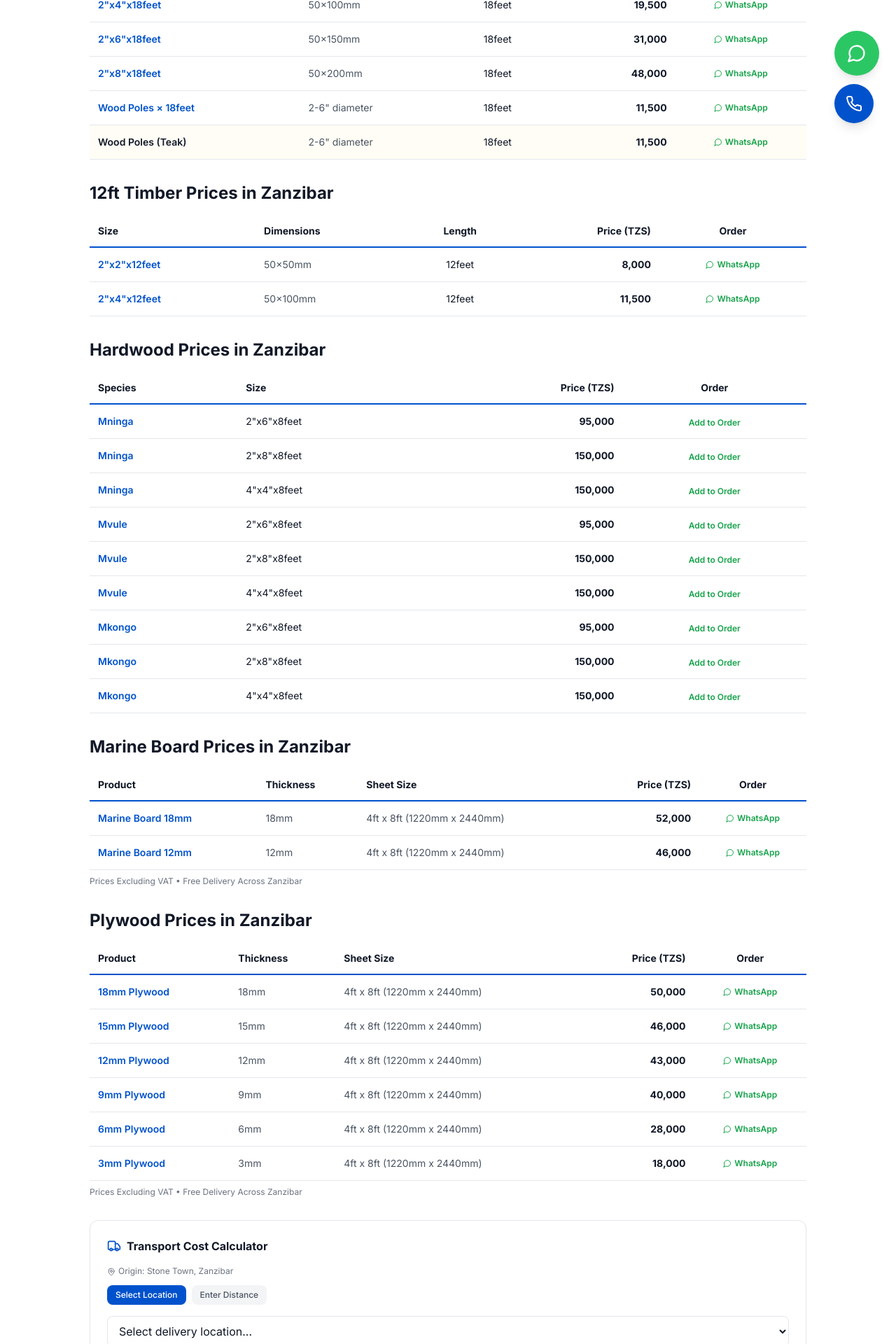
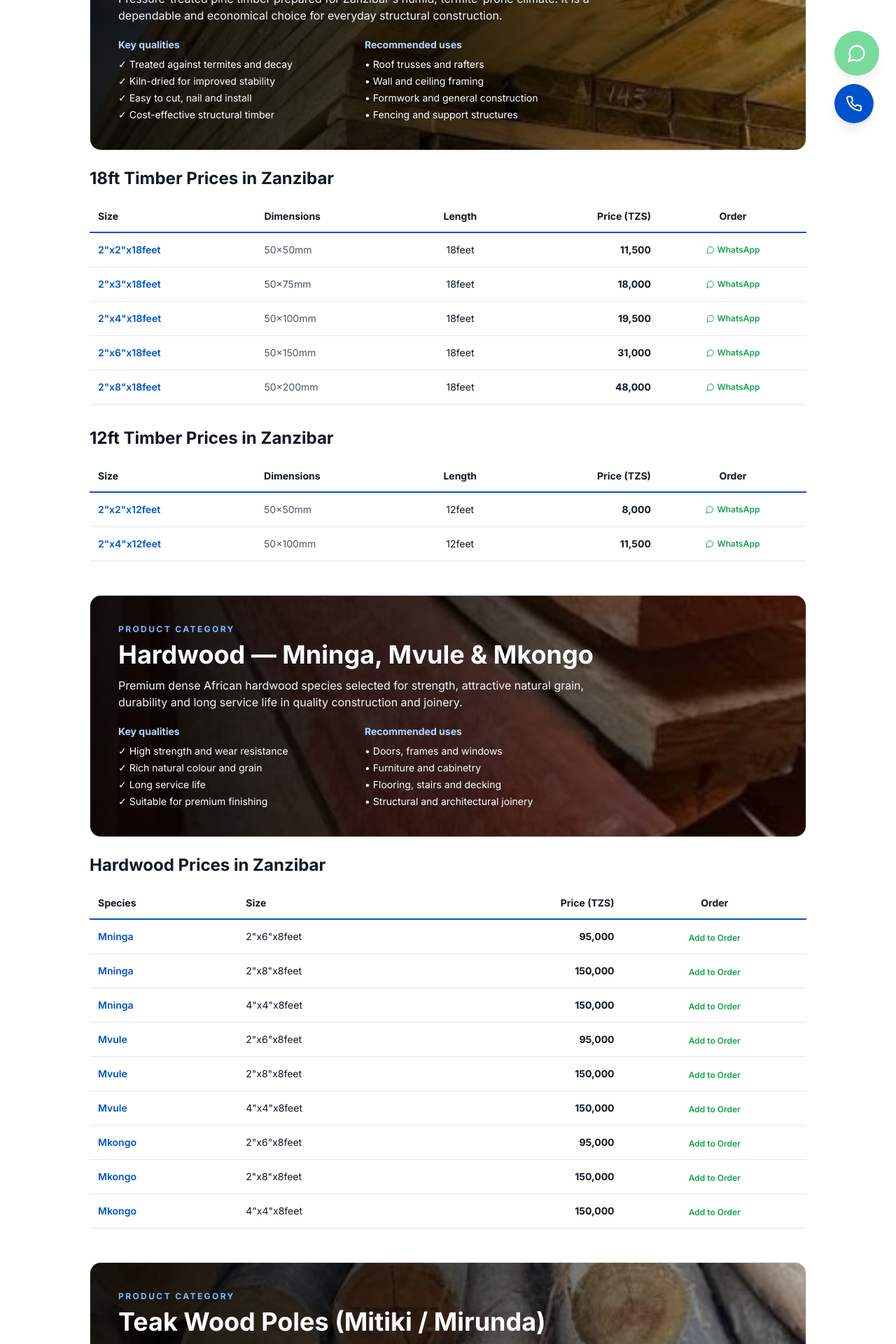
Before and after one commit to emkuwa/zanzibaba-timber, a Next.js app: page /prices in a window 1280 px wide. Shown: the part 600-2520 px from the top of the page at 70% size. Built offline with nearby package versions, Linux system fonts and the light colour scheme.

Commit message:
Add rich category headers to product catalogue

```diff
--- a/src/app/prices/page.tsx
+++ b/src/app/prices/page.tsx
@@ -4,9 +4,10 @@ import FloatingButtons from '@/components/FloatingButtons'
 import PriceNotice from '@/components/PriceNotice'
 import TransportCalculator from '@/components/TransportCalculator'
 import { generateSEOMetadata, getBreadcrumbSchema } from '@/lib/seo'
-import { PRODUCT_PRICES, PRODUCT_VARIANTS, TIMBER_SIZES, formatTZS, sizeToSlug, formatVariantLabel, formatHardwoodSize, SHEET_PRODUCTS, HARDWOOD_PRODUCTS } from '@/lib/data'
+import { PRODUCT_VARIANTS, formatTZS, sizeToSlug, formatVariantLabel, formatHardwoodSize, SHEET_PRODUCTS, HARDWOOD_PRODUCTS } from '@/lib/data'
 import Link from 'next/link'
 import { MessageCircle } from 'lucide-react'
+import Image from 'next/image'
 
 export const metadata = generateSEOMetadata(
   'Marine Board, Plywood, Teak Wood Poles & Timber Prices in Zanzibar - Updated 2026',
@@ -20,9 +21,35 @@ const breadcrumb = getBreadcrumbSchema([
   { name: 'Prices', url: '/prices' },
 ])
 
+function CategoryHeader({ id, title, image, description, features, uses }: {
+  id: string
+  title: string
+  image: string
+  description: string
+  features: string[]
+  uses: string[]
+}) {
+  return (
+    <div id={id} className="scroll-mt-24 mb-6 overflow-hidden rounded-2xl border border-gray-200 dark:border-gray-700 bg-gray-50 dark:bg-gray-800 shadow-sm">
+      <div className="relative min-h-64 md:min-h-72">
+        <Image src={image} alt={`${title} products available from Zanzibaba Timber Zanzibar`} fill sizes="(max-width: 1024px) 100vw, 1024px" className="object-cover" />
+        <div className="absolute inset-0 bg-gradient-to-r from-black/90 via-black/70 to-black/25" />
+        <div className="relative z-10 max-w-3xl p-6 md:p-10 text-white">
+          <p className="mb-2 text-xs font-bold uppercase tracking-[0.2em] text-primary-300">Product category</p>
+          <h2 className="mb-3 text-3xl md:text-4xl font-bold">{title}</h2>
+          <p className="mb-5 text-sm md:text-base leading-relaxed text-gray-100">{description}</p>
+          <div className="grid gap-4 sm:grid-cols-2 text-sm">
+            <div><h3 className="mb-2 font-bold text-primary-200">Key qualities</h3><ul className="space-y-1">{features.map(feature => <li key={feature}>✓ {feature}</li>)}</ul></div>
+            <div><h3 className="mb-2 font-bold text-primary-200">Recommended uses</h3><ul className="space-y-1">{uses.map(use => <li key={use}>• {use}</li>)}</ul></div>
+          </div>
+        </div>
+      </div>
+    </div>
+  )
+}
+
 function PriceTable({ length, title }: { length: string; title: string }) {
-  const variants = PRODUCT_VARIANTS.filter(v => v.length === length && v.price)
-  const poles = length === '18ft' ? PRODUCT_VARIANTS.filter(v => v.size === 'Wood Poles') : []
+  const variants = PRODUCT_VARIANTS.filter(v => v.length === length && v.price && v.size !== 'Wood Poles')
 
   return (
     <div className="mb-8">
@@ -61,24 +88,6 @@ function PriceTable({ length, title }: { length: string; title: string }) {
                 </td>
               </tr>
             ))}
-            {poles.length > 0 && (
-              <tr className="border-b border-gray-200 dark:border-gray-700 hover:bg-gray-50 dark:hover:bg-gray-800 bg-amber-50/50 dark:bg-amber-900/10">
-                <td className="py-3 px-3 font-semibold text-sm">Wood Poles (Teak)</td>
-                <td className="py-3 px-3 text-sm text-gray-600 dark:text-gray-300">2-6" diameter</td>
-                <td className="py-3 px-3 text-center text-sm">{length.replace('ft', 'feet')}</td>
-                <td className="py-3 px-3 text-right font-bold text-sm">{poles[0]?.price ? formatTZS(poles[0].price) : '-'}</td>
-                <td className="py-3 px-3 text-center">
-                  <a
-                    href="https://wa.me/255716002790?text=Hello%20Zanzibaba%20Timber,%20I%20need%20Wood%20Poles"
-                    target="_blank"
-                    rel="noopener noreferrer"
-                    className="inline-flex items-center gap-1 text-green-600 hover:text-green-700 text-xs font-semibold"
-                  >
-                    <MessageCircle className="w-3 h-3" /> WhatsApp
-                  </a>
-                </td>
-              </tr>
-            )}
           </tbody>
         </table>
       </div>
@@ -102,12 +111,35 @@ export default function Prices() {
               <PriceNotice />
             </div>
 
+            <nav aria-label="Product categories" className="max-w-5xl mx-auto mb-10 flex flex-wrap justify-center gap-2">
+              {[
+                ['treated-softwood', 'Treated Softwood'], ['hardwood', 'Hardwood'], ['wood-poles', 'Wood Poles'],
+                ['marine-board', 'Marine Board'], ['plywood', 'Plywood'],
+              ].map(([id, label]) => <a key={id} href={`#${id}`} className="rounded-full border border-primary-200 bg-primary-50 px-4 py-2 text-sm font-semibold text-primary-700 hover:bg-primary-100 dark:border-primary-800 dark:bg-primary-900/20 dark:text-primary-300">{label}</a>)}
+            </nav>
+
             <div className="max-w-5xl mx-auto">
+              <CategoryHeader
+                id="treated-softwood"
+                title="Treated Softwood (Pine)"
+                image="/images/gallery/treated-pine-timber.jpg"
+                description="Pressure-treated pine timber prepared for Zanzibar's humid, termite-prone climate. It is a dependable and economical choice for everyday structural construction."
+                features={['Treated against termites and decay', 'Kiln-dried for improved stability', 'Easy to cut, nail and install', 'Cost-effective structural timber']}
+                uses={['Roof trusses and rafters', 'Wall and ceiling framing', 'Formwork and general construction', 'Fencing and support structures']}
+              />
               <PriceTable length="18ft" title="18ft Timber Prices in Zanzibar" />
               <PriceTable length="12ft" title="12ft Timber Prices in Zanzibar" />
             </div>
 
-            <div className="max-w-5xl mx-auto mt-8">
+            <div className="max-w-5xl mx-auto mt-12">
+              <CategoryHeader
+                id="hardwood"
+                title="Hardwood — Mninga, Mvule & Mkongo"
+                image="/images/gallery/hardwood-mninga-timber.jpg"
+                description="Premium dense African hardwood species selected for strength, attractive natural grain, durability and long service life in quality construction and joinery."
+                features={['High strength and wear resistance', 'Rich natural colour and grain', 'Long service life', 'Suitable for premium finishing']}
+                uses={['Doors, frames and windows', 'Furniture and cabinetry', 'Flooring, stairs and decking', 'Structural and architectural joinery']}
+              />
               <h2 className="text-xl md:text-2xl font-bold mb-4">Hardwood Prices in Zanzibar</h2>
               <div className="overflow-x-auto">
                 <table className="w-full border-collapse">
@@ -124,7 +156,28 @@ export default function Prices() {
               </div>
             </div>
 
-            <div className="max-w-5xl mx-auto mt-8">
+            <div className="max-w-5xl mx-auto mt-12">
+              <CategoryHeader
+                id="wood-poles"
+                title="Teak Wood Poles (Mitiki / Mirunda)"
+                image="/images/gallery/teak-wood-poles-mitiki.jpg"
+                description="Naturally durable round teak poles available in 2–6 inch diameters and 18feet length. Their natural resistance makes them reliable for exposed and ground-contact applications."
+                features={['Naturally termite resistant', 'Strong round structural form', 'Suitable for tropical outdoor use', 'Available in multiple diameters']}
+                uses={['Building and veranda posts', 'Fencing and farm structures', 'Pergolas and shade structures', 'Landscape and resort construction']}
+              />
+              <h2 className="text-xl md:text-2xl font-bold mb-4">Wood Pole Prices in Zanzibar</h2>
+              <div className="overflow-x-auto"><table className="w-full border-collapse"><thead><tr className="border-b-2 border-primary-600"><th className="text-left py-3 px-3 text-sm">Product</th><th className="text-left py-3 px-3 text-sm">Full Dimensions</th><th className="text-right py-3 px-3 text-sm">Price (TZS)</th><th className="text-center py-3 px-3 text-sm">Order</th></tr></thead><tbody><tr className="border-b border-gray-200 dark:border-gray-700"><td className="py-3 px-3 font-semibold text-sm"><Link href="/treated-wood-poles" className="text-primary-600 hover:underline">Teak Wood Poles</Link></td><td className="py-3 px-3 text-sm">2–6&quot; diameter x 18feet</td><td className="py-3 px-3 text-right font-bold text-sm">{formatTZS(PRODUCT_VARIANTS.find(v => v.size === 'Wood Poles')?.price || 11500)}</td><td className="py-3 px-3 text-center"><a href="https://wa.me/255716002790?text=Hello%20Zanzibaba%20Timber%2C%20I%20would%20like%20to%20order%20wood%20poles" target="_blank" rel="noopener noreferrer" className="text-green-600 text-xs font-semibold">Add to Order</a></td></tr></tbody></table></div>
+            </div>
+
+            <div className="max-w-5xl mx-auto mt-12">
+              <CategoryHeader
+                id="marine-board"
+                title="Marine Board"
+                image="/images/gallery/marine-board-zanzibar.jpg"
+                description="Moisture-resistant construction sheets made for concrete formwork and projects exposed to humidity. The smooth coated face supports cleaner concrete finishes and repeated use when handled correctly."
+                features={['Moisture-resistant coated surface', 'Strong and dimensionally stable', 'Smooth formwork finish', 'Reusable with correct handling']}
+                uses={['Concrete columns and slabs', 'Foundation and wall formwork', 'Wet-area construction', 'Heavy-duty site protection']}
+              />
               <h2 className="text-xl md:text-2xl font-bold mb-4">Marine Board Prices in Zanzibar</h2>
               <div className="overflow-x-auto">
                 <table className="w-full border-collapse">
@@ -164,7 +217,15 @@ export default function Prices() {
               <p className="text-xs text-gray-500 mt-2">Prices Excluding VAT • Free Delivery Across Zanzibar</p>
             </div>
 
-            <div className="max-w-5xl mx-auto mt-8">
+            <div className="max-w-5xl mx-auto mt-12">
+              <CategoryHeader
+                id="plywood"
+                title="Construction Plywood"
+                image="/images/gallery/construction-plywood-zanzibar.jpg"
+                description="Versatile layered wood sheets offered in several thicknesses for interior construction, furniture, partitions and general site work."
+                features={['Consistent flat sheet format', 'Multiple thickness options', 'Easy to cut and fasten', 'Versatile and economical']}
+                uses={['Furniture and cabinetry', 'Partitions and wall lining', 'Ceilings and interior panels', 'Packaging and light formwork']}
+              />
               <h2 className="text-xl md:text-2xl font-bold mb-4">Plywood Prices in Zanzibar</h2>
               <div className="overflow-x-auto">
                 <table className="w-full border-collapse">
```
